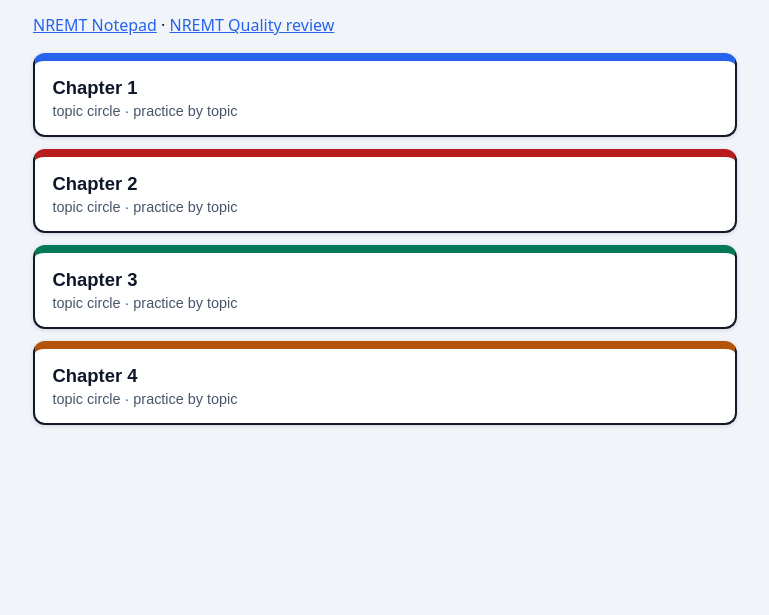
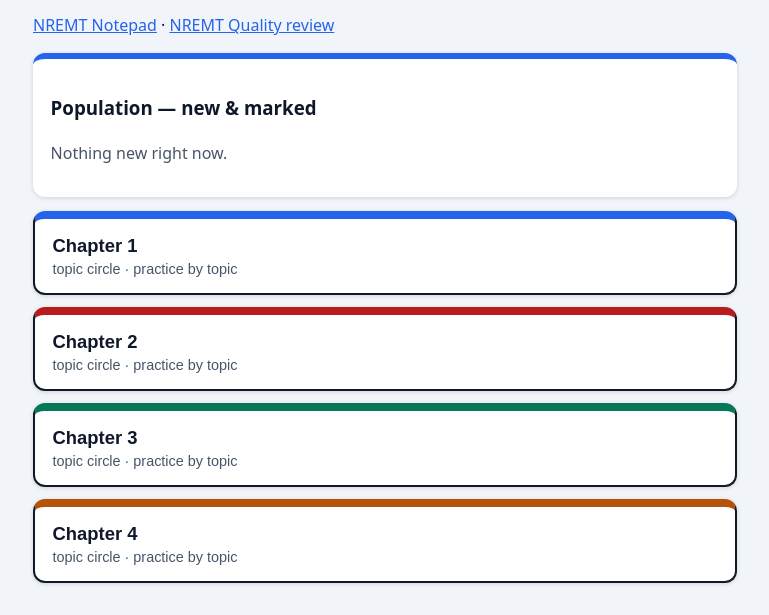
Before and after one commit to damonigraham427-ship-it/nremt, a plain HTML site: page exams.html in a window 1280 px wide. Shown: the part 258-873 px from the top of the page, without its empty margins (255-1024 px from the left). Before the commit the page ends 800 px from the top, so only its background shows below. Drawn offline with Linux system fonts and the light colour scheme; no server answers.

Commit message:
Load population.js on the NREMT landing

```diff
--- a/exams.html
+++ b/exams.html
@@ -36,6 +36,7 @@
 <script>if(!location.search)history.replaceState(null,'','?cat=NREMT');</script>
 <script>window.NO_RETENTION=1;</script>
 <script src="exams.js"></script>
+<script src="population.js"></script>
 <script src="portal.js"></script>
 <script src="timetracker.js"></script>
 <script src="sync.js"></script>
```
